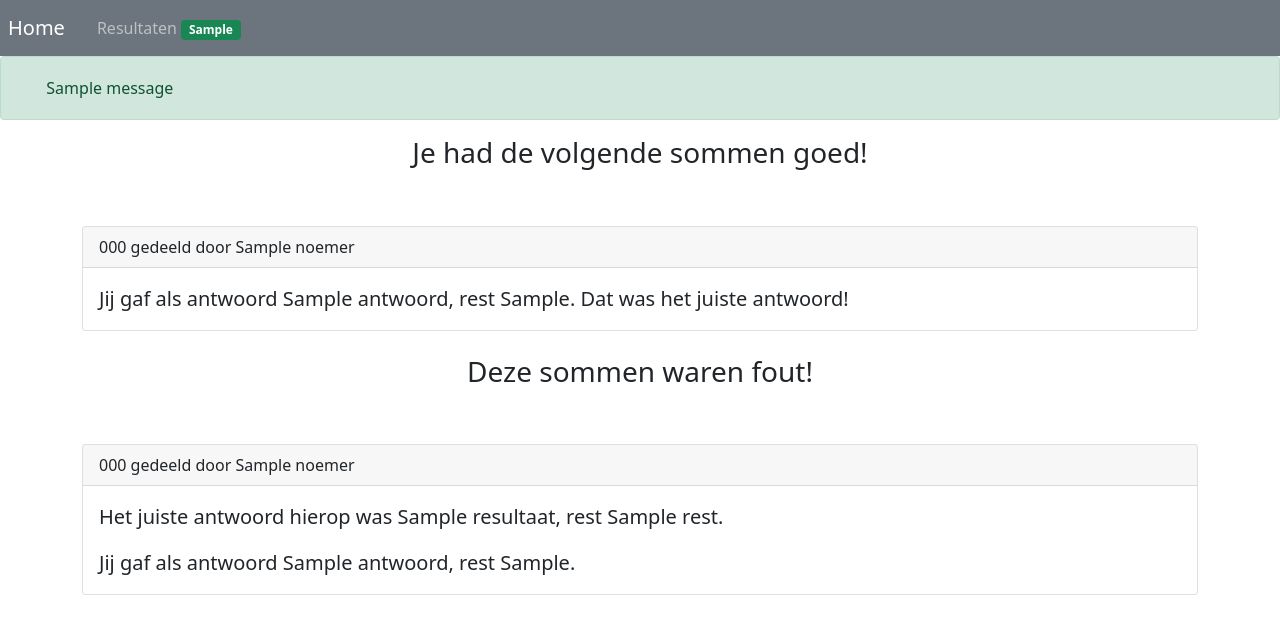
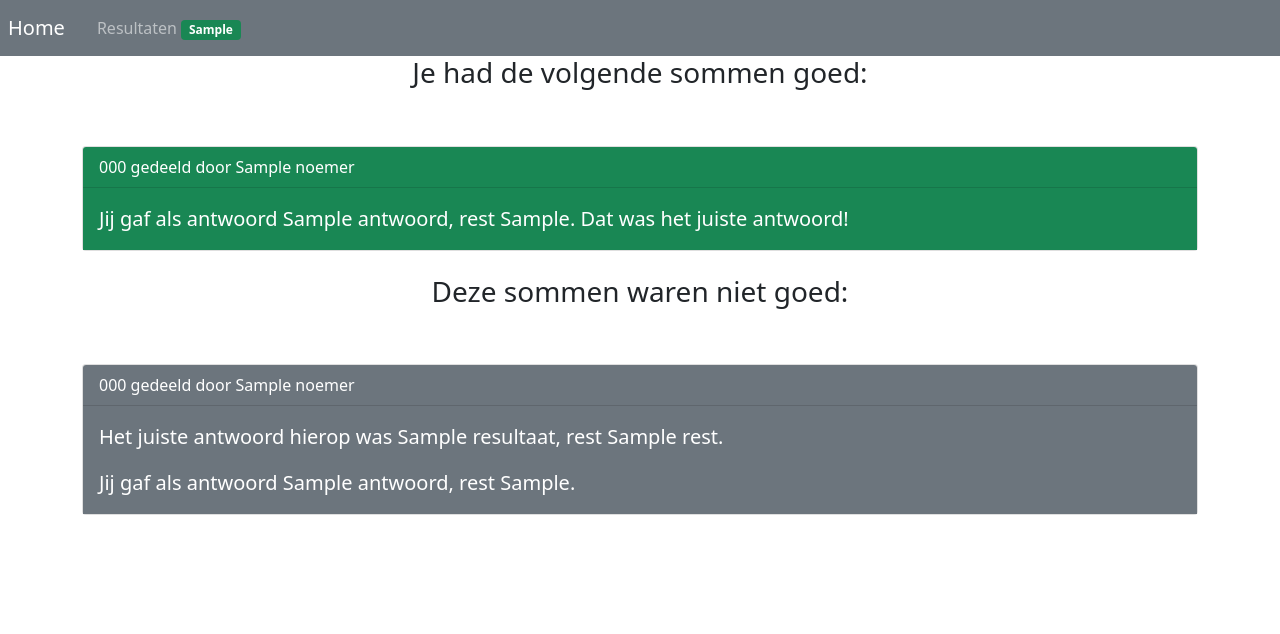
Before and after one commit to hesselonline/flask-delen, a Flask app: template templates/results.html in a window 1280 px wide. Shown: the top 634 px of the page. Run offline with Flask 2, Linux system fonts and the light colour scheme; the template is opened without the code that fills it: most values are stand-ins (such as "Sample title", 1, 10 or a date in 2020); one stand-in notice (Sample message) is shown; some libraries are stand-ins or nearby versions.

Commit message:
bugsquash
General theming and other bugs

```diff
--- a/app.py
+++ b/app.py
@@ -32,8 +32,10 @@ Bootstrap(app)
 
 @app.route('/', methods=["GET", "POST"])
 def index():
+
     form = QuizForm()
     if form.validate_on_submit():
+        session.clear()
         session["naam"] = form.naam.data
         session["aantal"] = form.aantal.data
         session["i"] = 0
--- a/templates/base.html
+++ b/templates/base.html
@@ -25,18 +25,7 @@
     </nav>
     </div>
 
-    {% for mess in get_flashed_messages(True) %}
-    {% if mess[0] == "success" %}
-    <div class="alert alert-success alert-dismissible fade show" role=alert>
-        {% else %}
-        <div class="alert alert-danger alert-dismissible fade show" role=alert>
-            {% endif %}
-            <button type="button" class="fade close" data-dismiss="alert" aria-label="Close">
-                <span aria-hidden="true">&times;</span>
-            </button>
-            {{mess[1]}}
-        </div>
-        {% endfor %}
+
 
         {% block content %}
 
--- a/templates/results.html
+++ b/templates/results.html
@@ -4,7 +4,7 @@
 <div class="container">
     <center>
         {% if sommen_goed %}
-        <h3>Je had de volgende sommen goed!</h3>
+        <h3>Je had de volgende sommen goed:</h3>
         {% endif %}
     </center>
 </div>
@@ -15,10 +15,10 @@
     {% for som in sommen_goed %}
 
     <div class="card">
-        <div class="card-header">
+        <div class="card-header bg-success text-white">
             {{ som["teller"] }} gedeeld door {{ som["noemer"] }}
         </div>
-        <div class="card-body">
+        <div class="card-body bg-success text-white">
             <blockquote class="blockquote mb-0">
                 <p>Jij gaf als antwoord {{ som["antwoord"] }}, rest {{ som["antwoord_rest"] }}. Dat was het juiste antwoord!</p>
             </blockquote>
@@ -35,7 +35,7 @@
 <div class="container">
     <center>
         {% if sommen_fout %}
-        <h3>Deze sommen waren fout!</h3>
+        <h3>Deze sommen waren niet goed:</h3>
         {% endif %}
     </center>
 </div>
@@ -47,10 +47,10 @@
     {% for som in sommen_fout %}
 
     <div class="card">
-        <div class="card-header">
+        <div class="card-header bg-secondary text-white">
             {{ som["teller"] }} gedeeld door {{ som["noemer"] }}
         </div>
-        <div class="card-body">
+        <div class="card-body bg-secondary text-white">
             <blockquote class="blockquote mb-0">
                 <p>Het juiste antwoord hierop was {{ som["resultaat"] }}, rest {{ som["rest"] }}.</p>
                 <p>Jij gaf als antwoord {{ som["antwoord"] }}, rest {{ som["antwoord_rest"] }}.</p>
```
Also changed, not shown: templates/exercise.html (+13 -0 lines).
